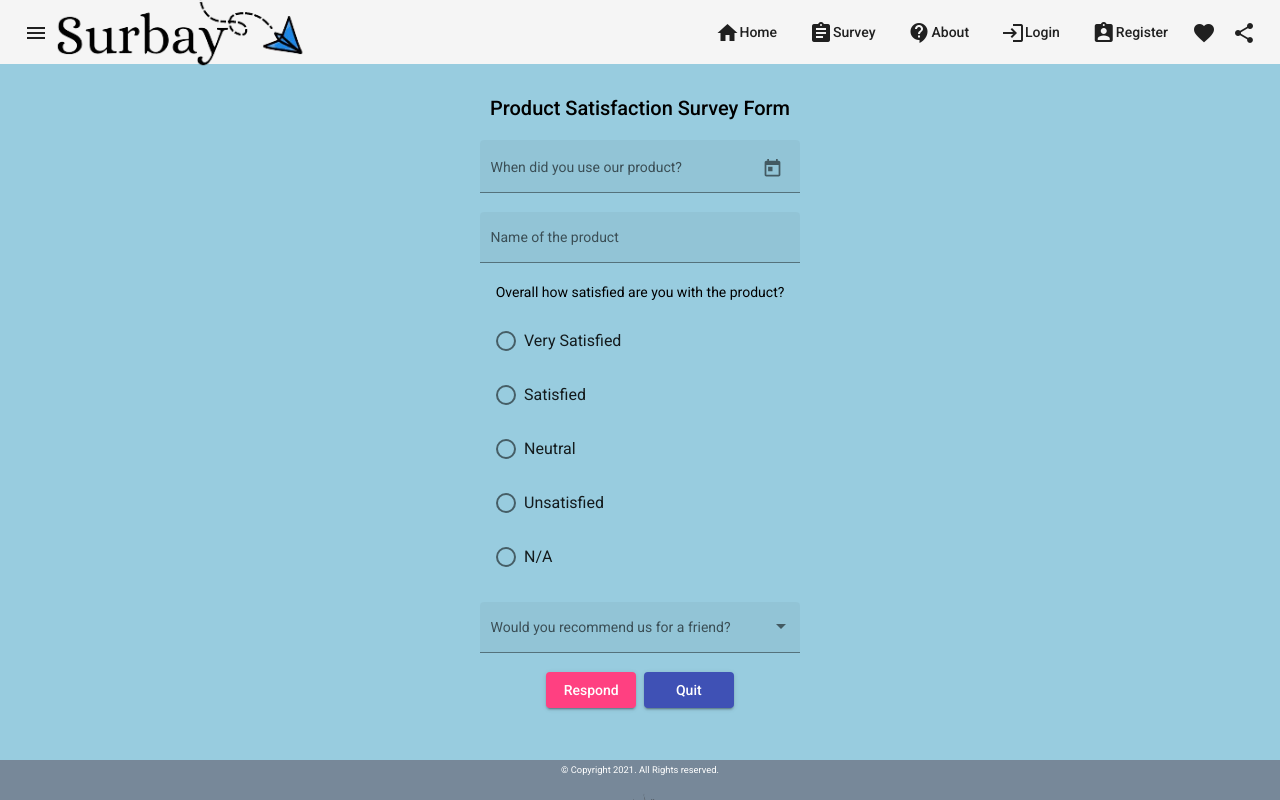
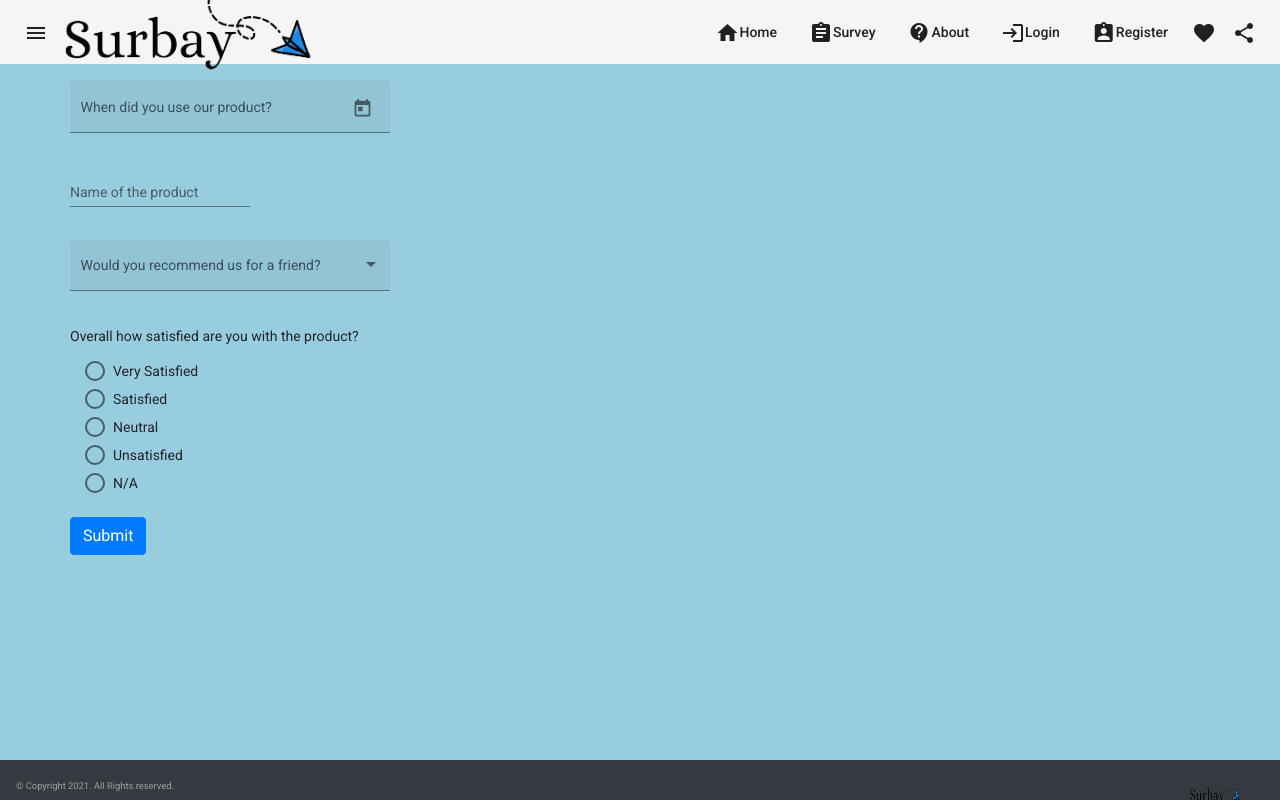
Before and after one commit to vaishali-vcs/MEAN_SurveySite, an Angular app: page /survey/respond-survey in a window 1280 px wide. Built offline with nearby package versions, Linux system fonts and the light colour scheme.

Commit message:
material controls dynamic form
material controls dynamic form

```diff
--- a/angular.json
+++ b/angular.json
@@ -31,10 +31,14 @@
               "src/assets"
             ],
             "styles": [
+              "./node_modules/bootstrap/dist/css/bootstrap.min.css",
               "./node_modules/@angular/material/prebuilt-themes/indigo-pink.css",
               "src/styles.css"
             ],
-            "scripts": []
+            "scripts": [
+              "./node_modules/jquery/dist/jquery.min.js",
+              "./node_modules/bootstrap/dist/js/bootstrap.min.js",
+            ]
           },
           "configurations": {
             "production": {
--- a/package.json
+++ b/package.json
@@ -22,14 +22,17 @@
     "@angular/platform-browser": "~11.2.6",
     "@angular/platform-browser-dynamic": "~11.2.6",
     "@angular/router": "~11.2.6",
+    "bootstrap": "^4.6.0",
     "connect-flash": "^0.1.1",
     "cookie-parser": "^1.4.5",
     "express-session": "^1.17.1",
+    "jquery": "^3.6.0",
     "mongoose": "^5.12.1",
     "morgan": "^1.10.0",
     "passport": "^0.4.1",
     "passport-jwt": "^4.0.0",
     "passport-local": "^1.0.0",
+    "popper.js": "^1.16.1",
     "rxjs": "~6.6.0",
     "tslib": "^2.0.0",
     "zone.js": "~0.11.3"
--- a/src/app/pages/survey/respond-survey/respond-survey.component.html
+++ b/src/app/pages/survey/respond-survey/respond-survey.component.html
@@ -1,38 +1,54 @@
-<div class='parent'>
-  <h2>Product Satisfaction Survey Form</h2>
-  <mat-form-field appearance="fill" style="width:25vw">
-    <mat-label>When did you use our product?</mat-label>
-    <input matInput [matDatepicker]="picker">
-    <mat-datepicker-toggle matSuffix [for]="picker"></mat-datepicker-toggle>
-    <mat-datepicker #picker></mat-datepicker>
-  </mat-form-field>
+<div class="container">
+  <div class="row">
 
-  <mat-form-field appearance="fill" style="width:25vw">
-    <mat-label>Name of the product</mat-label>
-    <input matInput>
-  </mat-form-field>
-  <mat-label appearance="fill">Overall how satisfied are you with the product?</mat-label>
-    <mat-radio-group aria-labelledby="example-radio-group-label"
-    appearance="fill" style="width:25vw"  class="radio-group">
+    <div class="panel panel-primary">
+      <div class="panel-heading">
+        <h3 class="panel-title"></h3>
+      </div>
+      <div class="panel-body">
+        <form [formGroup]="surveyForm" (ngSubmit)="onSubmit()">
+          <div class="form-group" *ngFor="let form_elem of formtemplate">
+            <div [ngSwitch]="form_elem.type">
 
-      <mat-radio-button class="mat-option" value="1">Very Satisfied</mat-radio-button>
-      <mat-radio-button class="mat-option" value="2">Satisfied</mat-radio-button>
-      <mat-radio-button class="mat-option" value="3">Neutral</mat-radio-button>
-      <mat-radio-button class="mat-option" value="4">Unsatisfied</mat-radio-button>
-      <mat-radio-button class="mat-option" value="5">N/A</mat-radio-button>
-    </mat-radio-group>
+              <div *ngSwitchCase="'textBox'">
+                <mat-form-field class="example-full-width">
+                  <mat-label>{{form_elem.question}}</mat-label>
+                  <input matInput formControlName="{{form_elem.controlName}}">
+                </mat-form-field>
+              </div>
+              <div *ngSwitchCase="'datepicker'">
+                <mat-form-field appearance="fill" style="width:25vw">
+                  <mat-label>{{form_elem.question}}</mat-label>
+                  <input matInput [matDatepicker]="picker" formControlName="{{form_elem.controlName}}">
+                  <mat-datepicker-toggle matSuffix [for]="picker"></mat-datepicker-toggle>
+                  <mat-datepicker #picker></mat-datepicker>
+                </mat-form-field>
+              </div>
+              <div *ngSwitchCase="'dropdown'">
+                <mat-form-field appearance="fill" style="width:25vw">
+                  <mat-label>{{form_elem.question}}</mat-label>
+                  <mat-select formControlName="{{form_elem.controlName}}">
+                    <mat-option *ngFor="let option of form_elem.options" value={{option}}>{{option}}</mat-option>
+                  </mat-select>
+                </mat-form-field>
+              </div>
+              <div *ngSwitchCase="'radio-group'">
+                <mat-label appearance="fill">{{form_elem.question}}</mat-label>
+                <mat-radio-group aria-label="Select an option"
+                appearance="fill" style="width:25vw" class="radio-group" formControlName="{{form_elem.controlName}}">
 
-  <mat-form-field appearance="fill" style="width:25vw">
-    <mat-label>Would you recommend us for a friend?</mat-label>
-    <mat-select>
-      <mat-option>Select</mat-option>
-      <mat-option value="1">Yes</mat-option>
-      <mat-option value="2">MayBe</mat-option>
-      <mat-option value="3">No</mat-option>
-    </mat-select>
-  </mat-form-field>
-  <div >
-    <button class="example-button-row" mat-raised-button style="width:7vw" color="accent">Respond</button>
-    <button mat-raised-button style="width:7vw"  color="primary">Quit</button>
+                  <mat-radio-button *ngFor="let option of form_elem.options" value={{option}}>{{option}}
+                  </mat-radio-button>
+
+
+                </mat-radio-group>
+              </div>
+            </div>
+          </div>
+          <button type="submit" class="btn btn-primary">Submit</button>
+        </form>
+      </div>
+      <br>
+    </div>
   </div>
 </div>
--- a/src/app/pages/survey/respond-survey/respond-survey.component.ts
+++ b/src/app/pages/survey/respond-survey/respond-survey.component.ts
@@ -1,15 +1,52 @@
-import { Component, OnInit } from '@angular/core';
+import { Component, Input, OnInit } from '@angular/core';
+import { FormGroup, FormGroupName, FormControl, FormBuilder,
+  ReactiveFormsModule , Validators, FormArray } from '@angular/forms';
 
 @Component({
   selector: 'app-respond-survey',
   templateUrl: './respond-survey.component.html',
   styleUrls: ['./respond-survey.component.css']
 })
+
 export class RespondSurveyComponent implements OnInit {
+  surveyForm: any = FormGroup;
+   formtemplate = [
+    {
+      type: 'datepicker',
+      question: 'When did you use our product?',
+      controlName: 'dtnpicker'
+    },
+    {
+      type: 'textBox',
+      question: 'Name of the product',
+      controlName: 'productname'
+    },
+    {
+      type: 'dropdown',
+      question: 'Would you recommend us for a friend?',
+      options: ['Yes', 'No', 'May Be'],
+      controlName: 'dtnrecommend'
+    },
+    {
+      type: 'radio-group',
+      question: 'Overall how satisfied are you with the product?',
+      options: ['Very Satisfied', 'Satisfied', 'Neutral', 'Unsatisfied', 'N/A'],
+      controlName: 'radiosatisfaction'
+    }
+  ];
 
-  constructor() { }
+  constructor(private formBuilder: FormBuilder) { }
 
-  ngOnInit(): void {
+  ngOnInit() {
+    let group: any = {};
+    this.formtemplate.forEach(inputtemplate => {
+      group[inputtemplate.controlName] = new FormControl('');
+    });
+    this.surveyForm = new FormGroup(group);
   }
-
-}
+  onSubmit(): void {
+    this.formtemplate.forEach(inputtemplate => {
+    console.log(this.surveyForm.controls[inputtemplate.controlName].value);
+    });
+  }
+  }
--- a/src/app/pages/survey/survey.module.ts
+++ b/src/app/pages/survey/survey.module.ts
@@ -17,11 +17,12 @@ import { MatSelectModule } from '@angular/material/select';
 import { MatInputModule } from '@angular/material/input';
 import { BrowserAnimationsModule } from '@angular/platform-browser/animations';
 import { RespondSurveyComponent } from './respond-survey/respond-survey.component';
+import { ReactiveFormsModule } from '@angular/forms';
 
 @NgModule({
   imports: [BrowserModule, FormsModule, RouterModule,
     MatFormFieldModule, MatSelectModule, MatInputModule, BrowserAnimationsModule, MatRadioModule,
-    MatDatepickerModule, MatNativeDateModule, MatButtonModule, MatTableModule],
+    MatDatepickerModule, MatNativeDateModule, MatButtonModule, MatTableModule, ReactiveFormsModule],
   declarations: [ListSurveyComponent, AddSurveyComponent, EditSurveyComponent, RespondSurveyComponent],
   exports: [ListSurveyComponent, AddSurveyComponent, EditSurveyComponent]
 })
```
Also changed, not shown: 1 other file (tests, documents, lock files or other folders).
